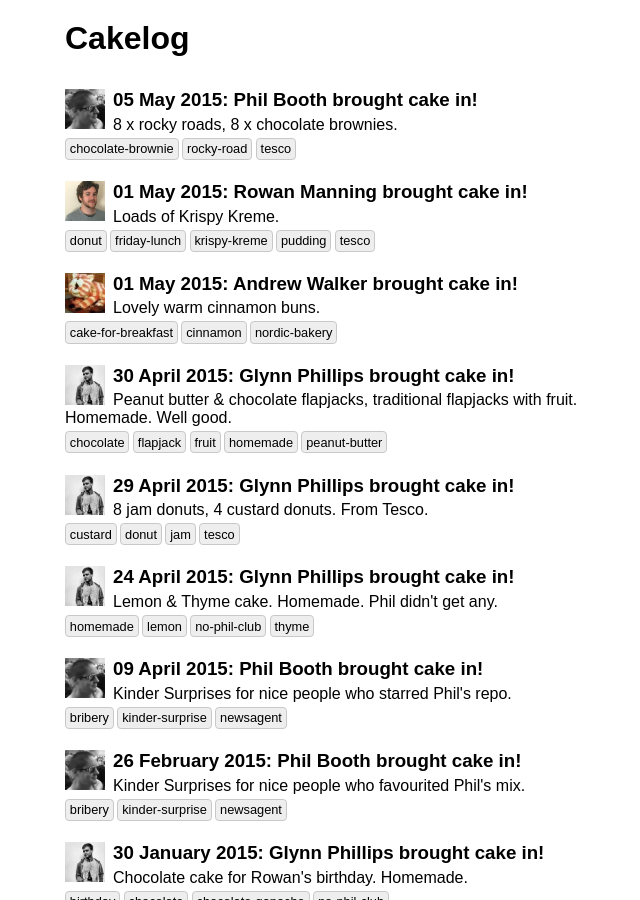
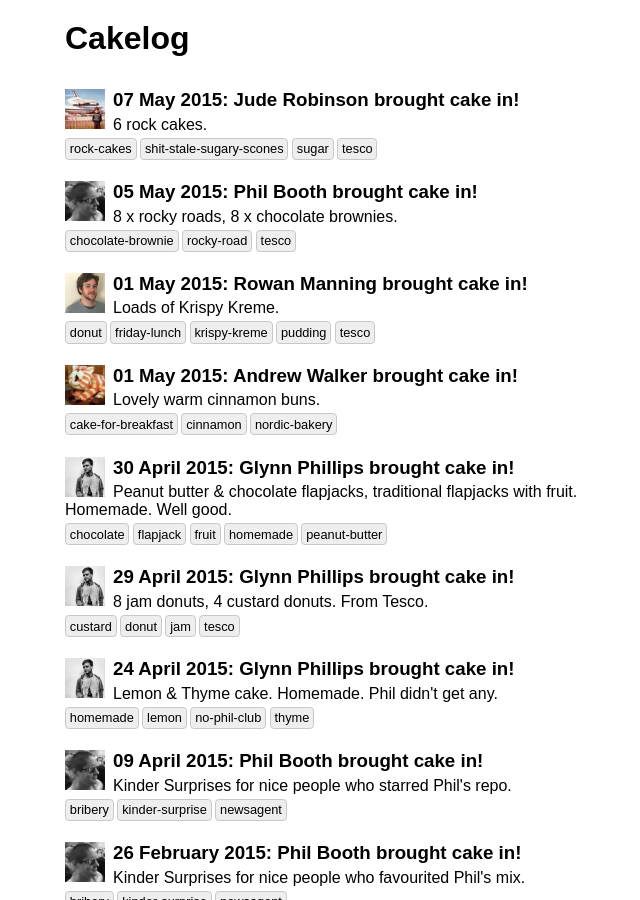
Before and after one commit to fedtoys/cakelog, a Jekyll site: the page built from index.html, in a window 1280 px wide and 900 px high. Shown: the whole window, without its empty margins (275-915 px from the left). Built offline with Jekyll 4.4.1, drawn with Linux system fonts in a browser that asks for light colours; some of the changed text lies outside the part shown.

Commit message:
adding judes rock cakes

```diff
--- a/_data/cakelogs.yml
+++ b/_data/cakelogs.yml
@@ -88,3 +88,12 @@
     - rocky-road
     - chocolate-brownie
     - tesco
+
+- date: 2015-05-07
+  person: jude
+  description: "6 rock cakes."
+  tags:
+    - rock-cakes
+    - shit-stale-sugary-scones
+    - sugar
+    - tesco
```
